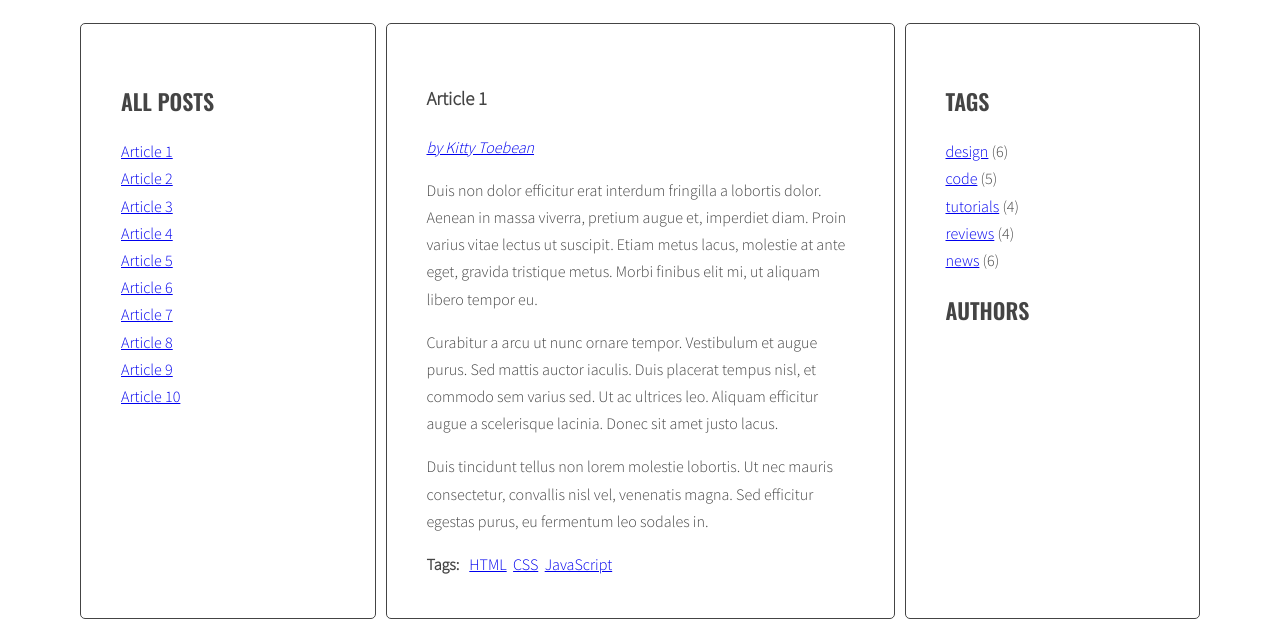
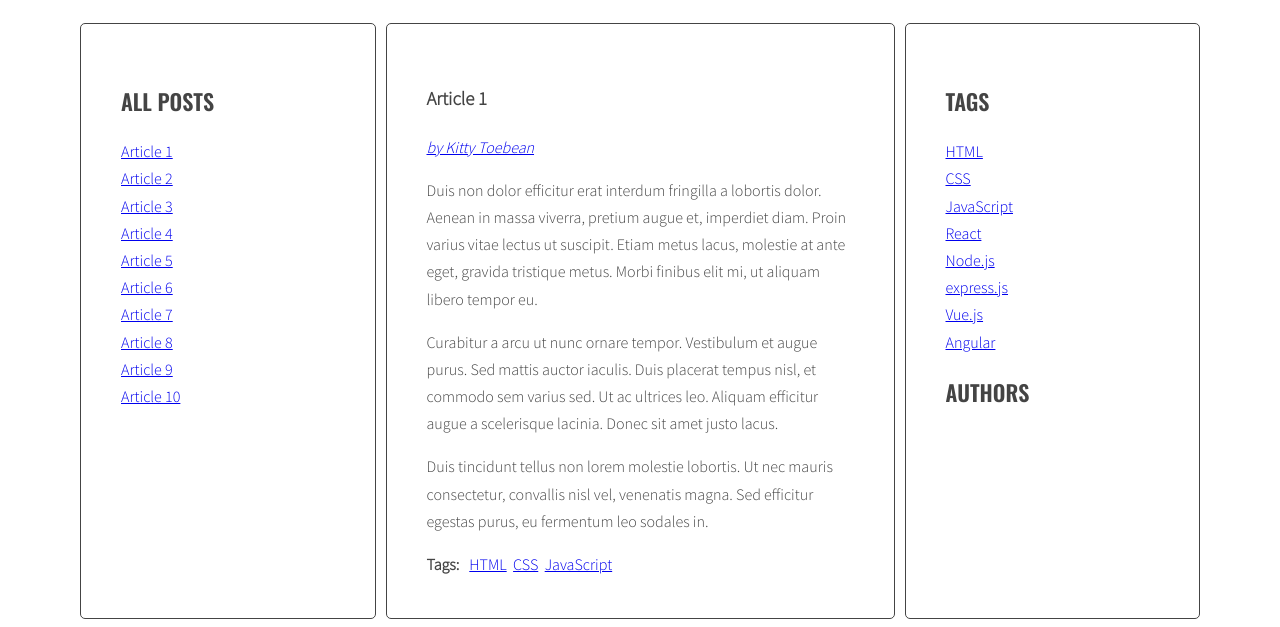
Before and after one commit to grzegorz-jodlowski/javascript-blog, a website: page index.html in a window 1280 px wide. Shown: the part 220-847 px from the top of the page. Drawn offline with nearby package versions, Linux system fonts and the light colour scheme.

Commit message:
Add generateTagsList function
Added function use to display in sidebar all tags into articles.

```diff
--- a/index.html
+++ b/index.html
@@ -250,11 +250,11 @@
         <aside class="sidebar">
           <h2 class="section-title">Tags</h2>
           <ul class="list tags">
-            <li><a href="#">design</a> <span>(6)</span></li>
+            <!-- <li><a href="#">design</a> <span>(6)</span></li>
             <li><a href="#">code</a> <span>(5)</span></li>
             <li><a href="#">tutorials</a> <span>(4)</span></li>
             <li><a href="#">reviews</a> <span>(4)</span></li>
-            <li><a href="#">news</a> <span>(6)</span></li>
+            <li><a href="#">news</a> <span>(6)</span></li> -->
           </ul>
           <h2 class="section-title">Authors</h2>
           <ul class="list authors">
--- a/js/script.js
+++ b/js/script.js
@@ -4,7 +4,8 @@
     optTitleSelector = '.post-title',
     optTitleListSelector = '.titles',
     optArticleTagSelector = '.post-tags .list',
-    optArticleAuthorSelector = '.post-author';
+    optArticleAuthorSelector = '.post-author',
+    optTagsListSelector = '.tags.list';
 
   const titleClickHandler = function (event) {
     event.preventDefault();
@@ -373,4 +374,75 @@
 
   addClickListenersToAuthors();
 
+  function generateTagsList() {
+    /* [DONE] create a new variable allTags with an empty array */
+
+    let allTags = [];
+
+    /* [DONE] find all articles */
+
+    const everyArticles = document.querySelectorAll(optArticleSelector);
+    console.log(everyArticles);
+
+    /* [DONE] START LOOP: for every article: */
+
+    for (let article of everyArticles) {
+
+      console.log(article);
+
+      /* [DONE] make html variable with empty string */
+
+      let entireHtml = '';
+      console.log(entireHtml);
+
+      /* [DONE] get tags from data-tags attribute */
+
+      const articleTagsStr = article.getAttribute('data-tags');
+      console.log(articleTagsStr);
+
+      /* [DONE] split tags into array */
+
+      const articleTagsArr = articleTagsStr.split(' ');
+      console.log(articleTagsArr);
+
+      /* [DONE] START LOOP: for each tag */
+
+      for (let element of articleTagsArr) {
+
+        /* [DONE] generate HTML of the link */
+
+        const elementHtml = `<li><a href="#tag-${element}">${element}</a></li>`;
+        console.log(elementHtml);
+
+        /* [DONE] add generated code to html variable */
+
+        entireHtml += elementHtml;
+        console.log(entireHtml);
+
+        /* [DONE] check if this link is NOT already in allTags */
+
+        if (allTags.indexOf(elementHtml) == -1) {
+
+          /* [DONE] add generated code to allTags array */
+
+          allTags.push(elementHtml);
+        }
+
+        /* [DONE] END LOOP: for each tag */
+
+      }
+
+      /* [DONE] END LOOP: for every article: */
+
+    }
+
+    /* [DONE] find list of tags in right column */
+    const tagList = document.querySelector(optTagsListSelector);
+
+    /* [DONE] add html from allTags to tagList */
+    tagList.innerHTML = allTags.join(' ');
+  }
+
+  generateTagsList();
+
 }
```
